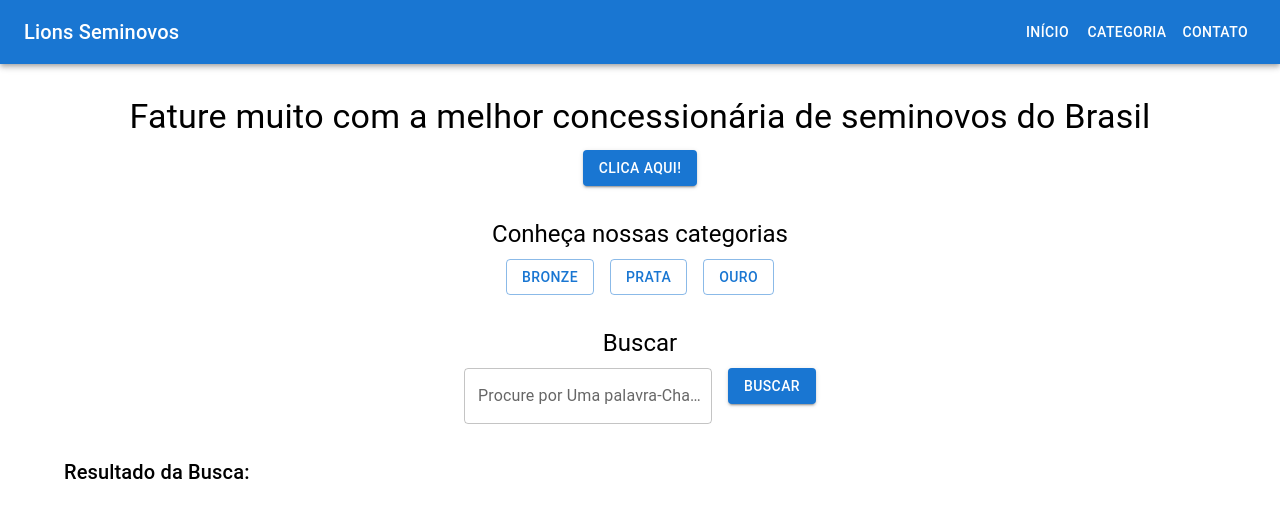
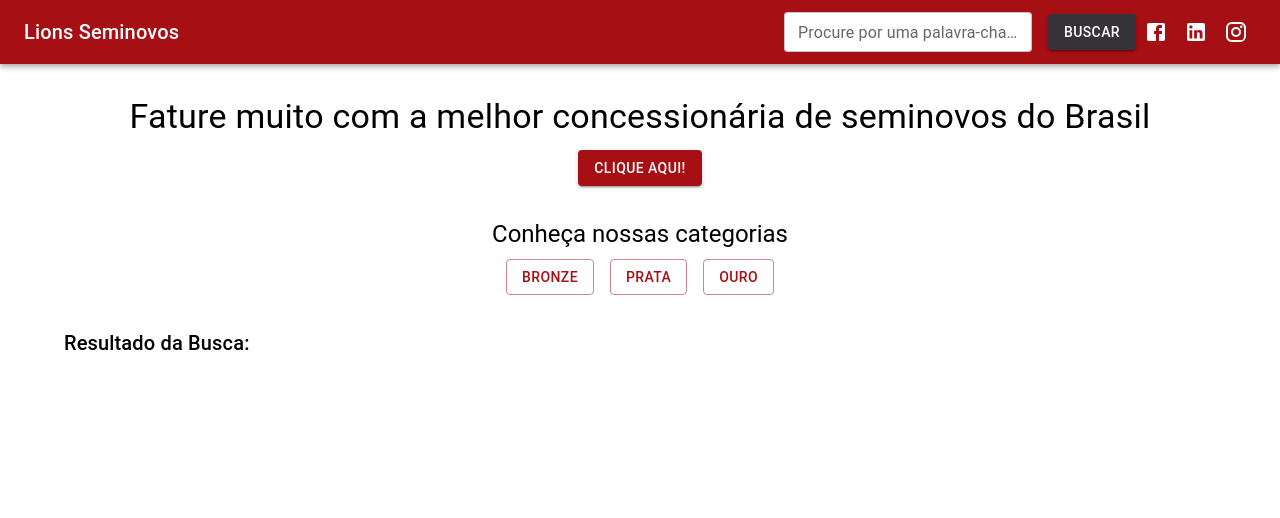
Before and after one commit to britolmbs/LionsSeminovos, a React (Create React App) app: page / in a window 1280 px wide. Shown: the top 518 px of the page. Built offline with nearby package versions, Linux system fonts and the light colour scheme.

Commit message:
Acrescetando tema e melhorando o navbar

```diff
--- a/package.json
+++ b/package.json
@@ -5,6 +5,7 @@
   "dependencies": {
     "@emotion/react": "^11.13.3",
     "@emotion/styled": "^11.13.0",
+    "@mui/icons-material": "^6.1.1",
     "@mui/material": "^6.1.1",
     "@testing-library/jest-dom": "^5.17.0",
     "@testing-library/react": "^13.4.0",
--- a/src/App.js
+++ b/src/App.js
@@ -1,42 +1,76 @@
-import { AppBar, Box, Button, Container, List, ListItem, TextField, Toolbar, Typography } from "@mui/material";
 import React from "react";
+import { AppBar, Box, Button, Container, List, ListItem, TextField, Toolbar, Typography, IconButton } from "@mui/material";
+import { Facebook, LinkedIn, Instagram } from '@mui/icons-material';
+import { ThemeProvider, createTheme } from '@mui/material/styles';
 
-function App(){
- const [pesquisa, setpesquisa] = React.useState('');
+const theme = createTheme({
+  palette: {
+    primary: {
+      main: '#a60f14',
+    },
+    secondary: {
+      main: '#353238',
+    },
+  },
+});
+
+function App() {
+  const [pesquisa, setPesquisa] = React.useState('');
   const [filtroItems, setFiltroItems] = React.useState([]);
 
   const items = ['Carro 1', 'Carro 2', 'Carro 3', 'Carro 4'];
 
- const indetiPesquisa = () => {
+  const handlePesquisa = () => {
     const results = items.filter(item =>
       item.toLowerCase().includes(pesquisa.toLowerCase())
-
     );
     setFiltroItems(results);
     alert(`Você Procurou por: ${pesquisa}`);
   };
+
   return (
+    <ThemeProvider theme={theme}>
       <div>
         <AppBar position="static">
           <Toolbar>
-          <Typography variant="h6" component="div" sx={{ flexGrow: 1}}>Lions Seminovos
+            <Typography variant="h6" component="div" sx={{ flexGrow: 1 }}>
+              Lions Seminovos
             </Typography>
-          <Button color="inherit">Início</Button>
-            <Button color="inherit">Categoria</Button>
-            <Button color="inherit">Contato</Button>
+            <TextField
+              id="procurar"
+              label="Procure por uma palavra-chave"
+              variant="outlined"
+              size="small"
+              value={pesquisa}
+              onChange={(e) => setPesquisa(e.target.value)}
+              sx={{ bgcolor: 'white', borderRadius: 1, mr: 2 }}
+            />
+            <Button variant="contained" color="secondary" onClick={handlePesquisa}>
+              Buscar
+            </Button>
+            <IconButton color="inherit" href="https://www.facebook.com/lionsseminovos" target="_blank">
+              <Facebook />
+            </IconButton>
+            <IconButton color="inherit" href="https://www.linkedin.com/company/lions-seminovos/mycompany/?viewAsMember=true" target="_blank">
+              <LinkedIn />
+            </IconButton>
+            <IconButton color="inherit" href="https://www.instagram.com/lionsseminovos" target="_blank">
+              <Instagram />
+            </IconButton>
           </Toolbar>
         </AppBar>
 
         <Container>
-        <Box sx={{ my: 4, textAlign: 'center'}}>
+          <Box sx={{ my: 4, textAlign: 'center' }}>
             <Typography variant="h4" component="h1" gutterBottom>
               Fature muito com a melhor concessionária de seminovos do Brasil
             </Typography>
             <Button variant="contained" color="primary" href="https://www.lionsseminovos.com.br">
-          Clica Aqui!
+              Clique Aqui!
             </Button>
           </Box>
-        <Box sx={{ my: 4, textAlign: 'center'}}>
+
+          <Box sx={{ my: 4, textAlign: 'center' }}>
             <Typography variant="h5" component="h2" gutterBottom>
               Conheça nossas categorias
             </Typography>
@@ -47,23 +81,7 @@ function App(){
             </Box>
           </Box>
 
-        <Box sx={{ my: 4, textAlign: 'center'}}>
-          <Typography variant="h5" component="h2" gutterBottom>
-            Buscar
-          </Typography>
-          <TextField
-          id="procurar"
-          label="Procure por Uma palavra-Chave"
-          variant="outlined"
-          value={pesquisa}
-          onChange={(e) => setpesquisa(e.target.value)}
-          />
-          <Button variant="contained" color="primary" onClick={indetiPesquisa} sx={{ml: 2}}>
-            Buscar
-          </Button>
-        </Box>
-
-        <Box sx={{ my: 4}}>
+          <Box sx={{ my: 4 }}>
             <Typography variant="h6" component="h3" gutterBottom>
               Resultado da Busca:
             </Typography>
@@ -75,6 +93,8 @@ function App(){
           </Box>
         </Container>
       </div>
+    </ThemeProvider>
   );
 }
+
 export default App;
```
Also changed, not shown: 1 other file (tests, documents, lock files or other folders). Lines whose indentation alone changed are shown as unchanged.
